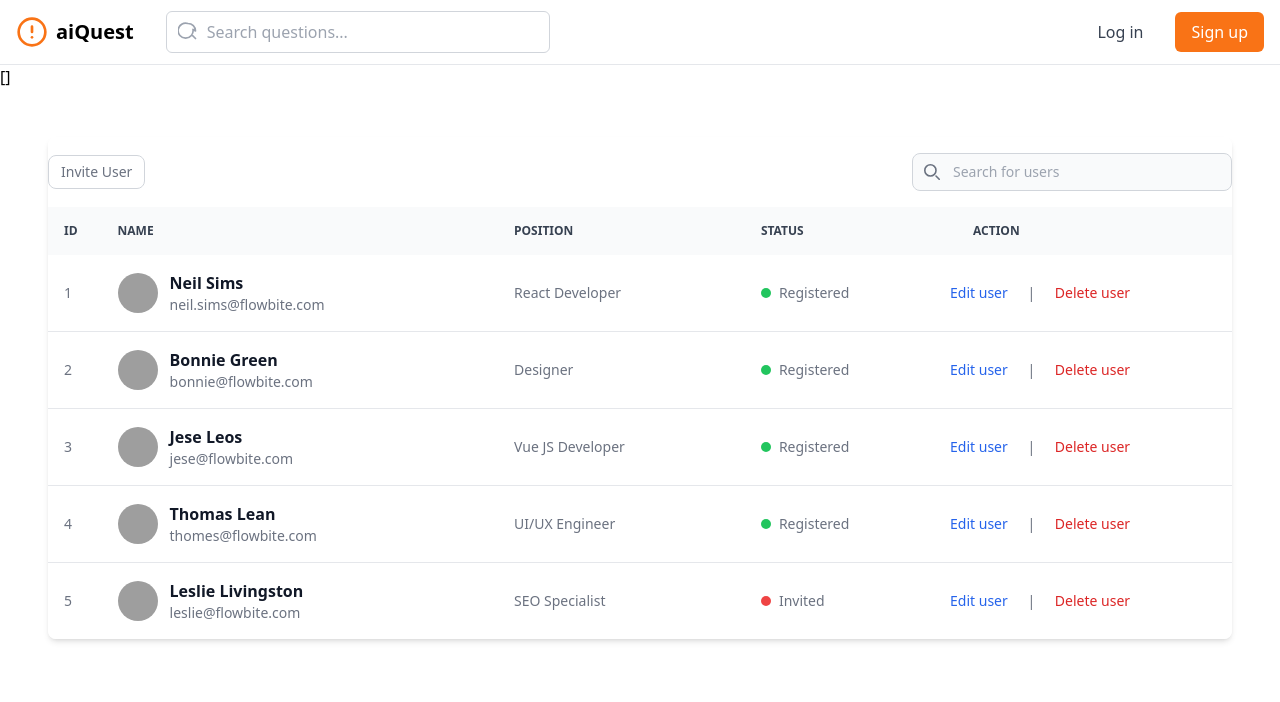
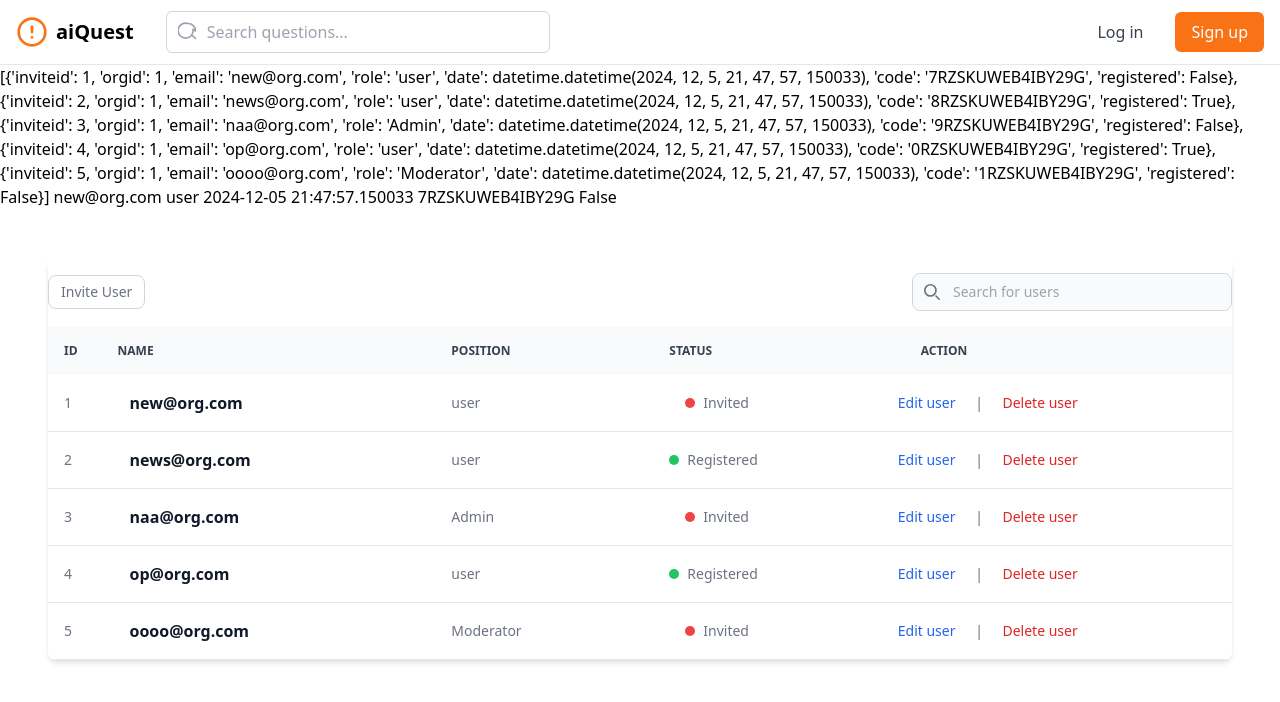
Before and after one commit to Jeevanchoudhary9/AIQuests, a Flask app: page /UserManager in a window 1280 px wide. Shown: the top 702 px of the page. Run offline with Flask 3, Linux system fonts and the light colour scheme; some libraries are stand-ins or nearby versions; grey boxes are pictures that could not be loaded.

Commit message:
invite changes

```diff
--- a/routes.py
+++ b/routes.py
@@ -90,12 +90,30 @@ def user_dashboard():
         {'id': 3, 'title': 'How to optimize React performance?', 'short_description': 'Performance optimization tips...', 'time_ago': '3 days', 'answer_count': 8, 'asker_name': 'Mark Lee'}
     ]
 
-    return render_template('home.html', questions=questions)
+    pending_answers= [
+        {'id': 1, 'title': 'How to implement authentication in React?', 'short_description': 'I need to implement authentication...', 'time_ago': '2 hours', 'answer_count': 5, 'asker_name': 'John Doe'},
+        {'id': 2, 'title': 'Best practices for React state management?', 'short_description': 'Looking for suggestions on managing state...', 'time_ago': '1 day', 'answer_count': 3, 'asker_name': 'Jane Smith'},
+        {'id': 3, 'title': 'How to optimize React performance?', 'short_description': 'Performance optimization tips...', 'time_ago': '3 days', 'answer_count': 8, 'asker_name': 'Mark Lee'}
+    ]
+
+    return render_template('Dashboard.html', recent_questions=questions, pending_answers=pending_answers)
 
 
 @app.route('/UserManager')
 def userManager():
     invites = Invites.query.all()
+    print(datetime.datetime.now())
+    characters = string.ascii_uppercase + string.digits
+    code = ''.join(random.choice(characters) for _ in range(16))
+    print(code)
+    invites=[
+        {'inviteid': 1, 'orgid': 1, 'email': 'new@org.com', 'role': 'user', 'date': datetime.datetime(2024, 12, 5, 21, 47, 57, 150033), 'code': '7RZSKUWEB4IBY29G', 'registered': False},
+        {'inviteid': 2, 'orgid': 1, 'email': 'news@org.com', 'role': 'user', 'date': datetime.datetime(2024, 12, 5, 21, 47, 57, 150033), 'code': '8RZSKUWEB4IBY29G', 'registered': True},
+        {'inviteid': 3, 'orgid': 1, 'email': 'naa@org.com', 'role': 'Admin', 'date': datetime.datetime(2024, 12, 5, 21, 47, 57, 150033), 'code': '9RZSKUWEB4IBY29G', 'registered': False},
+        {'inviteid': 4, 'orgid': 1, 'email': 'op@org.com', 'role': 'user', 'date': datetime.datetime(2024, 12, 5, 21, 47, 57, 150033), 'code': '0RZSKUWEB4IBY29G', 'registered': True},
+        {'inviteid': 5, 'orgid': 1, 'email': 'oooo@org.com', 'role': 'Moderator', 'date': datetime.datetime(2024, 12, 5, 21, 47, 57, 150033), 'code': '1RZSKUWEB4IBY29G', 'registered': False},
+
+             ]
     return render_template('OrgUserManager.html',invites=invites)
 
 
@@ -122,6 +140,9 @@ def inviteUser():
 
 
     return render_template('OrgUserManager.html')
+
+
+
 
 
 # @app.route('/profile')
--- a/templates/OrgUserManager.html
+++ b/templates/OrgUserManager.html
@@ -6,12 +6,34 @@
 
 {% block style %}
   <style>
+    /* Center modals */
+    .modal-center {
+      display: flex;
+      justify-content: center;
+      align-items: center;
+      position: fixed;
+      top: 0;
+      left: 0;
+      right: 0;
+      bottom: 0;
+      z-index: 50;
+      overflow-x: hidden;
+      overflow-y: auto;
+      background-color: rgba(0, 0, 0, 0.5);
+    }
   </style>
 {% endblock %}
+
 
 {% block content %}
 
 {{invites}}
+{{invites[0].email}}
+{{invites[0].role}}
+{{invites[0].date}}
+{{invites[0].code}}
+{{invites[0].registered}}
+{{invites[0].id}}
 <div class="relative overflow-x-auto shadow-md sm:rounded-lg m-12">
     <div class="flex items-center justify-between flex-column md:flex-row flex-wrap space-y-4 md:space-y-0 py-4 bg-white dark:bg-gray-900">
         <div>
@@ -54,144 +76,43 @@
             </tr>
         </thead>
         <tbody>
+            {% for invite in invites %}
             <tr class="bg-white border-b dark:bg-gray-800 dark:border-gray-700 hover:bg-gray-50 dark:hover:bg-gray-600">
                 <td class="w-4 p-4">
                     <div class="flex items-center">
-                        1
+                        <p>{{ loop.index0+1 }}</p>
                     </div>
                 </td>
                 <th scope="row" class="flex items-center px-6 py-4 text-gray-900 whitespace-nowrap dark:text-white">
-                    <img class="w-10 h-10 rounded-full" src="/docs/images/people/profile-picture-1.jpg" alt="Jese image">
                     <div class="ps-3">
-                        <div class="text-base font-semibold">Neil Sims</div>
-                        <div class="font-normal text-gray-500">neil.sims@flowbite.com</div>
+                        <div class="text-base font-semibold">{{ invite.email }}</div>
                     </div>
                 </th>
                 <td class="px-6 py-4">
-                    React Developer
+                    {{ invite.role }}
                 </td>
                 <td class="px-6 py-4">
                     <div class="flex items-center">
-                        <div class="h-2.5 w-2.5 rounded-full bg-green-500 me-2"></div> Registered
+                        {% if invite.registered == True %}
+                        <div class="h-2.5 w-2.5 rounded-full bg-green-500 me-2"></div>Registered
+                        {% else %}
+                        <div class="h-2.5 w-2.5 rounded-full bg-red-500 ms-4 me-2"></div>Invited
+                        {% endif %}
                     </div>
                 </td>
                 <td class="space-x-4">
-                    <a href="#" type="button" data-modal-target="editUserModal" data-modal-show="editUserModal" class="font-medium text-blue-600 dark:text-blue-500 hover:underline">Edit user</a>
+                    <a href="#" type="button" data-modal-target="editUserModal" data-modal-show="editUserModal" class="font-medium text-blue-600 dark:text-blue-500 hover:underline"
+                    data-id="{{ invite.inviteid }}"
+                    data-orgid="{{ invite.orgid }}"
+                    data-email="{{ invite.email }}"
+                    data-role="{{ invite.role }}"
+                    data-code="{{ invite.code }}"
+                    >Edit user</a>
                     <span class="text-gray-500">|</span>
                     <a href="#" type="button" class="font-medium text-red-600 dark:text-blue-500 hover:underline">Delete user</a>
                 </td>
             </tr>
-            <tr class="bg-white border-b dark:bg-gray-800 dark:border-gray-700 hover:bg-gray-50 dark:hover:bg-gray-600">
-                <td class="w-4 p-4">
-                    <div class="flex items-center">
-                        2
-                    </div>
-                </td>
-                <th scope="row" class="flex items-center px-6 py-4 font-medium text-gray-900 whitespace-nowrap dark:text-white">
-                    <img class="w-10 h-10 rounded-full" src="/docs/images/people/profile-picture-3.jpg" alt="Jese image">
-                    <div class="ps-3">
-                        <div class="text-base font-semibold">Bonnie Green</div>
-                        <div class="font-normal text-gray-500">bonnie@flowbite.com</div>
-                    </div>
-                </th>
-                <td class="px-6 py-4">
-                    Designer
-                </td>
-                <td class="px-6 py-4">
-                    <div class="flex items-center">
-                        <div class="h-2.5 w-2.5 rounded-full bg-green-500 me-2"></div> Registered
-                    </div>
-                </td>
-
-                <td class="space-x-4">
-                    <a href="#" type="button" data-modal-target="editUserModal" data-modal-show="editUserModal" class="font-medium text-blue-600 dark:text-blue-500 hover:underline">Edit user</a>
-                    <span class="text-gray-500">|</span>
-                    <a href="#" type="button" class="font-medium text-red-600 dark:text-blue-500 hover:underline">Delete user</a>
-                </td>
-
-            </tr>
-
-            <tr class="bg-white border-b dark:bg-gray-800 dark:border-gray-700 hover:bg-gray-50 dark:hover:bg-gray-600">
-                <td class="w-4 p-4">
-                    <div class="flex items-center">
-                        3
-                    </div>
-                </td>
-                <th scope="row" class="flex items-center px-6 py-4 font-medium text-gray-900 whitespace-nowrap dark:text-white">
-                    <img class="w-10 h-10 rounded-full" src="/docs/images/people/profile-picture-2.jpg" alt="Jese image">
-                    <div class="ps-3">
-                        <div class="text-base font-semibold">Jese Leos</div>
-                        <div class="font-normal text-gray-500">jese@flowbite.com</div>
-                    </div>
-                </th>
-                <td class="px-6 py-4">
-                    Vue JS Developer
-                </td>
-                <td class="px-6 py-4">
-                    <div class="flex items-center">
-                        <div class="h-2.5 w-2.5 rounded-full bg-green-500 me-2"></div> Registered
-                    </div>
-                </td>
-                <td class="space-x-4">
-                    <a href="#" type="button" data-modal-target="editUserModal" data-modal-show="editUserModal" class="font-medium text-blue-600 dark:text-blue-500 hover:underline">Edit user</a>
-                    <span class="text-gray-500">|</span>
-                    <a href="#" type="button" class="font-medium text-red-600 dark:text-blue-500 hover:underline">Delete user</a>
-                </td>
-            </tr>
-            <tr class="bg-white border-b dark:bg-gray-800 dark:border-gray-700 hover:bg-gray-50 dark:hover:bg-gray-600">
-                <td class="w-4 p-4">
-                    <div class="flex items-center">
-                        4
-                    </div>
-                </td>
-                <th scope="row" class="flex items-center px-6 py-4 font-medium text-gray-900 whitespace-nowrap dark:text-white">
-                    <img class="w-10 h-10 rounded-full" src="/docs/images/people/profile-picture-5.jpg" alt="Jese image">
-                    <div class="ps-3">
-                        <div class="text-base font-semibold">Thomas Lean</div>
-                        <div class="font-normal text-gray-500">thomes@flowbite.com</div>
-                    </div>
-                </th>
-                <td class="px-6 py-4">
-                    UI/UX Engineer
-                </td>
-                <td class="px-6 py-4">
-                    <div class="flex items-center">
-                        <div class="h-2.5 w-2.5 rounded-full bg-green-500 me-2"></div> Registered
-                    </div>
-                </td>
-                <td class="space-x-4">
-                    <a href="#" type="button" data-modal-target="editUserModal" data-modal-show="editUserModal" class="font-medium text-blue-600 dark:text-blue-500 hover:underline">Edit user</a>
-                    <span class="text-gray-500">|</span>
-                    <a href="#" type="button" class="font-medium text-red-600 dark:text-blue-500 hover:underline">Delete user</a>
-                </td>
-            </tr>
-            <tr class="bg-white dark:bg-gray-800 hover:bg-gray-50 dark:hover:bg-gray-600">
-                <td class="w-4 p-4">
-                    <div class="flex items-center">
-                        5
-                    </div>
-                </td>
-                <th scope="row" class="flex items-center px-6 py-4 font-medium text-gray-900 whitespace-nowrap dark:text-white">
-                    <img class="w-10 h-10 rounded-full" src="/docs/images/people/profile-picture-4.jpg" alt="Jese image">
-                    <div class="ps-3">
-                        <div class="text-base font-semibold">Leslie Livingston</div>
-                        <div class="font-normal text-gray-500">leslie@flowbite.com</div>
-                    </div>
-                </th>
-                <td class="px-6 py-4">
-                    SEO Specialist
-                </td>
-                <td class="px-6 py-4">
-                    <div class="flex items-center">
-                        <div class="h-2.5 w-2.5 rounded-full bg-red-500 me-2"></div> Invited
-                    </div>
-                </td>
-                <td class="space-x-4">
-                    <a href="#" type="button" data-modal-target="editUserModal" data-modal-show="editUserModal" class="font-medium text-blue-600 dark:text-blue-500 hover:underline">Edit user</a>
-                    <span class="text-gray-500">|</span>
-                    <a href="#" type="button" class="font-medium text-red-600 dark:text-blue-500 hover:underline">Delete user</a>
-                </td>
-            </tr>
+            {% endfor %}
         </tbody>
     </table>
     <!-- Edit user modal -->
@@ -215,28 +136,28 @@
                 <div class="p-6 space-y-6">
                     <div class="grid grid-cols-6 gap-6">
                         <div class="col-span-6 sm:col-span-3">
-                            <label for="email" class="block mb-2 text-sm font-medium text-gray-900 dark:text-white">Email</label>
-                            <input type="email" name="email" id="email" class="shadow-sm bg-gray-50 border border-gray-300 text-gray-900 text-sm rounded-lg focus:ring-blue-600 focus:border-blue-600 block w-full p-2.5 dark:bg-gray-600 dark:border-gray-500 dark:placeholder-gray-400 dark:text-white dark:focus:ring-blue-500 dark:focus:border-blue-500" placeholder="example@company.com" required="">
+                            <label for="editemail" class="block mb-2 text-sm font-medium text-gray-900 dark:text-white">Email</label>
+                            <input type="mail" name="editemail" id="editemail" class="shadow-sm bg-gray-50 border border-gray-300 text-gray-900 text-sm rounded-lg focus:ring-blue-600 focus:border-blue-600 block w-full p-2.5 dark:bg-gray-600 dark:border-gray-500 dark:placeholder-gray-400 dark:text-white dark:focus:ring-blue-500 dark:focus:border-blue-500" placeholder="example@company.com" required="">
                         </div>
                         <div class="col-span-6 sm:col-span-3">
-                            <label for="department" class="block mb-2 text-sm font-medium text-gray-900 dark:text-white">Department</label>
-                            <input type="text" name="department" id="department" class="shadow-sm bg-gray-50 border border-gray-300 text-gray-900 text-sm rounded-lg focus:ring-blue-600 focus:border-blue-600 block w-full p-2.5 dark:bg-gray-600 dark:border-gray-500 dark:placeholder-gray-400 dark:text-white dark:focus:ring-blue-500 dark:focus:border-blue-500" placeholder="Development" required="">
+                            <label for="editorgid" class="block mb-2 text-sm font-medium text-gray-900 dark:text-white">Organisation Id</label>
+                            <input type="text" name="editorgid" id="editorgid" class="shadow-sm bg-gray-50 border border-gray-300 text-gray-900 text-sm rounded-lg focus:ring-blue-600 focus:border-blue-600 block w-full p-2.5 dark:bg-gray-600 dark:border-gray-500 dark:placeholder-gray-400 dark:text-white dark:focus:ring-blue-500 dark:focus:border-blue-500" placeholder="Development" required="">
                         </div>
                         <div class="col-span-6 sm:col-span-3">
-                            <label for="company" class="block mb-2 text-sm font-medium text-gray-900 dark:text-white">Company</label>
-                            <input type="text" name="company" id="company" class="shadow-sm bg-gray-50 border border-gray-300 text-gray-900 text-sm rounded-lg focus:ring-blue-600 focus:border-blue-600 block w-full p-2.5 dark:bg-gray-600 dark:border-gray-500 dark:placeholder-gray-400 dark:text-white dark:focus:ring-blue-500 dark:focus:border-blue-500" placeholder="123456" required="">
+                            <label for="editrole" class="block mb-2 text-sm font-medium text-gray-900 dark:text-white">Role</label>
+                            <input type="text" name="editrole" id="editrole" class="shadow-sm bg-gray-50 border border-gray-300 text-gray-900 text-sm rounded-lg focus:ring-blue-600 focus:border-blue-600 block w-full p-2.5 dark:bg-gray-600 dark:border-gray-500 dark:placeholder-gray-400 dark:text-white dark:focus:ring-blue-500 dark:focus:border-blue-500" placeholder="123456" required="">
                         </div>
                         <div class="col-span-6 sm:col-span-3">
-                            <label for="position" class="block mb-2 text-sm font-medium text-gray-900 dark:text-white">Position</label>
-                            <input type="text" name="position" id="position" class="shadow-sm bg-gray-50 border border-gray-300 text-gray-900 text-sm rounded-lg focus:ring-blue-600 focus:border-blue-600 block w-full p-2.5 dark:bg-gray-600 dark:border-gray-500 dark:placeholder-gray-400 dark:text-white dark:focus:ring-blue-500 dark:focus:border-blue-500" placeholder="React Developer, Designer" required="">
+                            <label for="editcode" class="block mb-2 text-sm font-medium text-gray-900 dark:text-white">Code</label>
+                            <input type="text" name="editcode" id="editcode" class="shadow-sm bg-gray-50 border border-gray-300 text-gray-900 text-sm rounded-lg focus:ring-blue-600 focus:border-blue-600 block w-full p-2.5 dark:bg-gray-600 dark:border-gray-500 dark:placeholder-gray-400 dark:text-white dark:focus:ring-blue-500 dark:focus:border-blue-500" placeholder="React Developer, Designer" required="" disabled>
                         </div>
                         <div class="col-span-6 sm:col-span-3">
-                            <label for="new-password" class="block mb-2 text-sm font-medium text-gray-900 dark:text-white">New Password</label>
-                            <input type="password" name="new-password" id="new-password" class="shadow-sm bg-gray-50 border border-gray-300 text-gray-900 text-sm rounded-lg focus:ring-blue-600 focus:border-blue-600 block w-full p-2.5 dark:bg-gray-600 dark:border-gray-500 dark:placeholder-gray-400 dark:text-white dark:focus:ring-blue-500 dark:focus:border-blue-500" placeholder="••••••••" required="">
+                            <label for="editnew-password" class="block mb-2 text-sm font-medium text-gray-900 dark:text-white">New Password</label>
+                            <input type="password" name="editnew-password" id="editnew-password" class="shadow-sm bg-gray-50 border border-gray-300 text-gray-900 text-sm rounded-lg focus:ring-blue-600 focus:border-blue-600 block w-full p-2.5 dark:bg-gray-600 dark:border-gray-500 dark:placeholder-gray-400 dark:text-white dark:focus:ring-blue-500 dark:focus:border-blue-500" placeholder="••••••••" >
                         </div>
                         <div class="col-span-6 sm:col-span-3">
-                            <label for="confirm-password" class="block mb-2 text-sm font-medium text-gray-900 dark:text-white">Confirm Password</label>
-                            <input type="password" name="confirm-password" id="confirm-password" class="shadow-sm bg-gray-50 border border-gray-300 text-gray-900 text-sm rounded-lg focus:ring-blue-600 focus:border-blue-600 block w-full p-2.5 dark:bg-gray-600 dark:border-gray-500 dark:placeholder-gray-400 dark:text-white dark:focus:ring-blue-500 dark:focus:border-blue-500" placeholder="••••••••" required="">
+                            <label for="editconfirm-password" class="block mb-2 text-sm font-medium text-gray-900 dark:text-white">Confirm Password</label>
+                            <input type="password" name="editconfirm-password" id="editconfirm-password" class="shadow-sm bg-gray-50 border border-gray-300 text-gray-900 text-sm rounded-lg focus:ring-blue-600 focus:border-blue-600 block w-full p-2.5 dark:bg-gray-600 dark:border-gray-500 dark:placeholder-gray-400 dark:text-white dark:focus:ring-blue-500 dark:focus:border-blue-500" placeholder="••••••••">
                         </div>
 
                     </div>
@@ -288,3 +209,103 @@
     </div>
 </div>
 {% endblock %}
+{% block script %}
+<script>
+document.addEventListener('DOMContentLoaded', function() {
+    // Modals functionality
+    function setupModal(modalTriggerSelector, modalId, modalHideSelector) {
+        const editButtons = document.querySelectorAll(modalTriggerSelector);
+        const modal = document.getElementById(modalId);
+        const closeModalButtons = modal.querySelectorAll(modalHideSelector);
+
+        // Show modal functionality
+        editButtons.forEach(button => {
+            button.addEventListener('click', function(e) {
+                e.preventDefault();
+                modal.classList.remove('hidden');
+                modal.classList.add('modal-center');
+                modal.setAttribute('aria-hidden', 'false');
+
+                // Populate modal with data attributes for edit modal
+                if (modalId === 'editUserModal') {
+                    const emailInput = modal.querySelector('#editemail');
+                    const orgidInput = modal.querySelector('#editorgid');
+                    const roleInput = modal.querySelector('#editrole');
+                    const codeInput = modal.querySelector('#editcode');
+
+                    emailInput.value = this.getAttribute('data-email') || '';
+                    orgidInput.value = this.getAttribute('data-orgid') || '';
+                    roleInput.value = this.getAttribute('data-role') || '';
+                    codeInput.value = this.getAttribute('data-code') || '';
+                }
+            });
+        });
+
+        // Close modal functionality
+        closeModalButtons.forEach(button => {
+            button.addEventListener('click', function() {
+                modal.classList.add('hidden');
+                modal.classList.remove('modal-center');
+                modal.setAttribute('aria-hidden', 'true');
+            });
+        });
+    }
+
+    // Setup edit user modal
+    setupModal('[data-modal-show="editUserModal"]', 'editUserModal', '[data-modal-hide="editUserModal"]');
+
+    // Setup invite user modal
+    setupModal('[data-modal-target="inviteUserModal"]', 'inviteUserModal', '[data-modal-hide="inviteUserModal"]');
+
+    // Edit form submission
+    const editModal = document.getElementById('editUserModal');
+    const editForm = editModal.querySelector('form');
+    const newPasswordInput = document.getElementById('editnew-password');
+    const confirmPasswordInput = document.getElementById('editconfirm-password');
+
+    editForm.addEventListener('submit', function(e) {
+        e.preventDefault();
+
+        // Basic password validation
+        if (newPasswordInput.value && newPasswordInput.value !== confirmPasswordInput.value) {
+            alert('Passwords do not match');
+            return;
+        }
+
+        // Prepare form data
+        const formData = {
+            email: document.getElementById('editemail').value,
+            orgid: document.getElementById('editorgid').value,
+            role: document.getElementById('editrole').value,
+            code: document.getElementById('editcode').value,
+            new_password: newPasswordInput.value || null
+        };
+
+        // Send data via fetch
+        fetch('/update_user', {
+            method: 'POST',
+            headers: {
+                'Content-Type': 'application/json'
+            },
+            body: JSON.stringify(formData)
+        })
+        .then(response => response.json())
+        .then(data => {
+            if (data.success) {
+                alert('User updated successfully');
+                editModal.classList.add('hidden');
+                editModal.classList.remove('modal-center');
+                editModal.setAttribute('aria-hidden', 'true');
+                location.reload();
+            } else {
+                alert('Error updating user: ' + data.message);
+            }
+        })
+        .catch(error => {
+            console.error('Error:', error);
+            alert('An error occurred while updating the user');
+        });
+    });
+});
+</script>
+{% endblock %}
```
Also changed, not shown: templates/Dashboard.html (+13 -0 lines).
